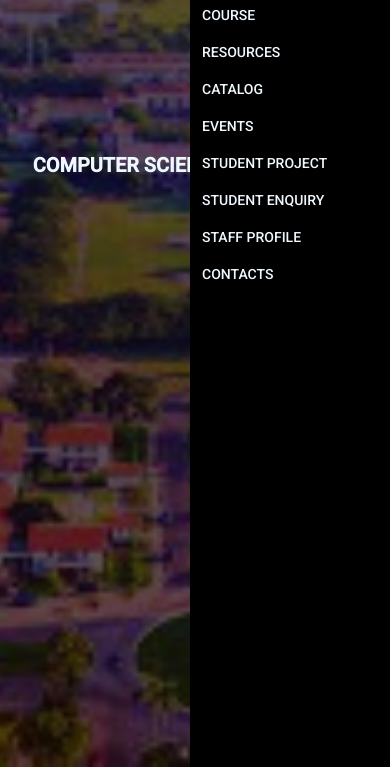
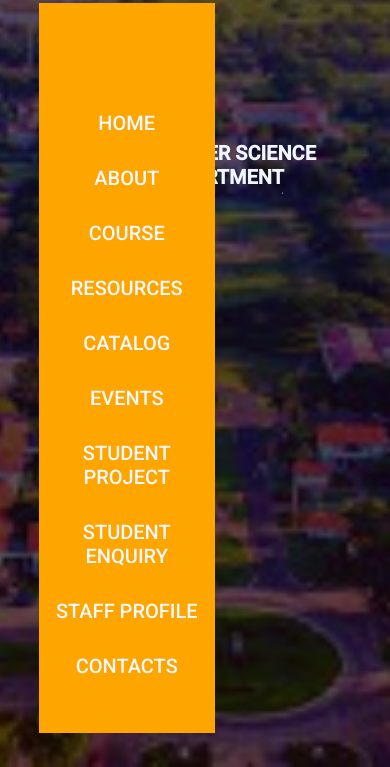
Before and after one commit to Maxwellkorsah/11334367_DCIT205, a plain HTML site: page index.html in a window 390 px wide. Shown: the part 77-844 px from the top of the page. Drawn offline with Linux system fonts and the light colour scheme.

Commit message:
addition to style.css

```diff
--- a/index.html
+++ b/index.html
@@ -10,12 +10,17 @@
       href="https://fonts.googleapis.com/css2?family=Poppins:ital,wght@0,100;0,200;0,400;0,700;1,600&family=Roboto:wght@500&display=swap"
       rel="stylesheet"
     />
+    <link
+      rel="stylesheet"
+      href="https://cdn.jsdelivr.net/npm/@fortawesome/fontawesome-free@6.4.2/css/fontawesome.min.css"
+    />
   </head>
   <body>
     <section class="header">
       <nav>
         <a href="index.html"><img src="images/logo 1.png" /></a>
         <div class="nav-links">
+          <i class="fa fa-times"></i>
           <ul>
             <li><a href="">HOME</a></li>
             <li><a href="">ABOUT</a></li>
@@ -29,11 +34,13 @@
             <li><a href="">CONTACTS</a></li>
           </ul>
         </div>
+        <i class="fa fa-bars"></i>
       </nav>
       <div class="text-box">
-        <h1>COMPUTER SCIENCE DEPARTMENT</h2>
-          <marquee width="50%">YOUR GATEWAY TO WORLD CLASS COMPUTER SCIENCE EDUCATION</marquee>
-
+        <h1>COMPUTER SCIENCE DEPARTMENT</h1>
+        <marquee width="50%"
+          >YOUR GATEWAY TO WORLD CLASS COMPUTER SCIENCE EDUCATION</marquee
+        >
       </div>
     </section>
   </body>
--- a/style.css
+++ b/style.css
@@ -27,14 +27,14 @@ nav img {
   text-align: right;
 }
 .nav-links ul li {
-  list-style: bold;
+  list-style: none;
   display: inline-block;
   padding: 8px 12px;
   position: relative;
 }
 .nav-links ul li a {
   color: aliceblue;
-  text-decoration: solid;
+  text-decoration: none;
   font-size: 14px;
 }
 .nav-links ul li::after {
@@ -44,6 +44,7 @@ nav img {
   background: black;
   display: block;
   margin: auto;
+  transition: 0.5s;
 }
 .nav-links ul li:hover:after {
   width: 100%;
@@ -65,21 +66,44 @@ nav img {
   font-size: 14px;
   color: aliceblue;
 }
+
+nav .fa {
+  display: none;
+}
 @media (max-width: 700px) {
   .text-box h1 {
     font-size: 20px;
+    padding-left: 50px;
+  }
+
+  .nav-links ul li {
+    display: block;
+  }
+  .nav-links {
+    position: fixed;
+    padding-top: 55px;
+    width: 45%;
+    height: 80%;
+    background: orange;
+    top: 80px;
+    right: 45%;
+    text-align: center;
+    transition: all 1s;
+    z-index: 2;
+    transition: 3s;
+  }
+  .nav-links ul li {
+    display: block;
+    margin: 13px 0;
+  }
+  .nav-links ul li a {
+    font-size: 20px;
+  }
+  nav .fa {
+    display: block;
+    color: aliceblue;
+    margin: 10px;
+    font-size: 22px;
+    cursor: pointer;
   }
 }
-.nav-links ul li {
-  display: block;
-}
-.nav-links {
-  position: absolute;
-  background: black;
-  height: 100vh;
-  width: 200px;
-  top: 0;
-  right: 0;
-  text-align: left;
-  z-index: 2;
-}
```
